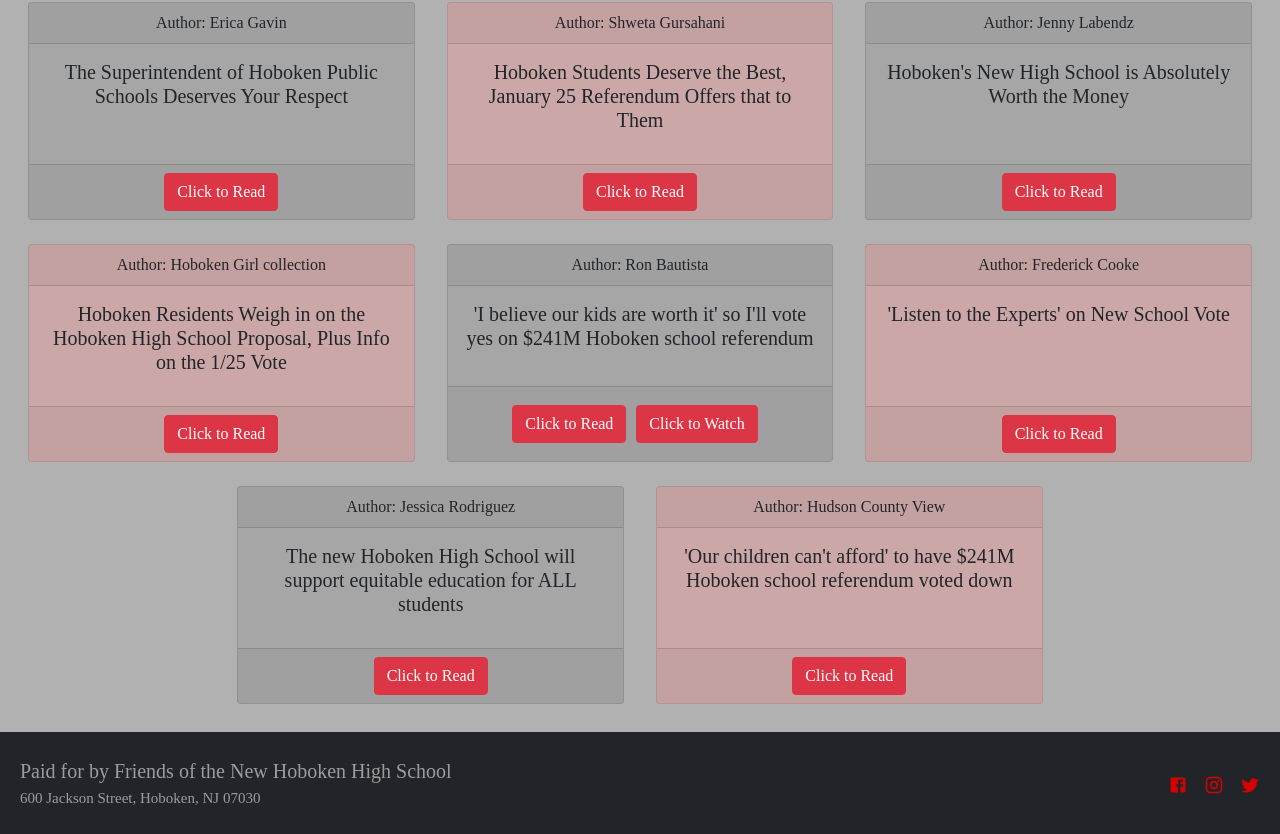
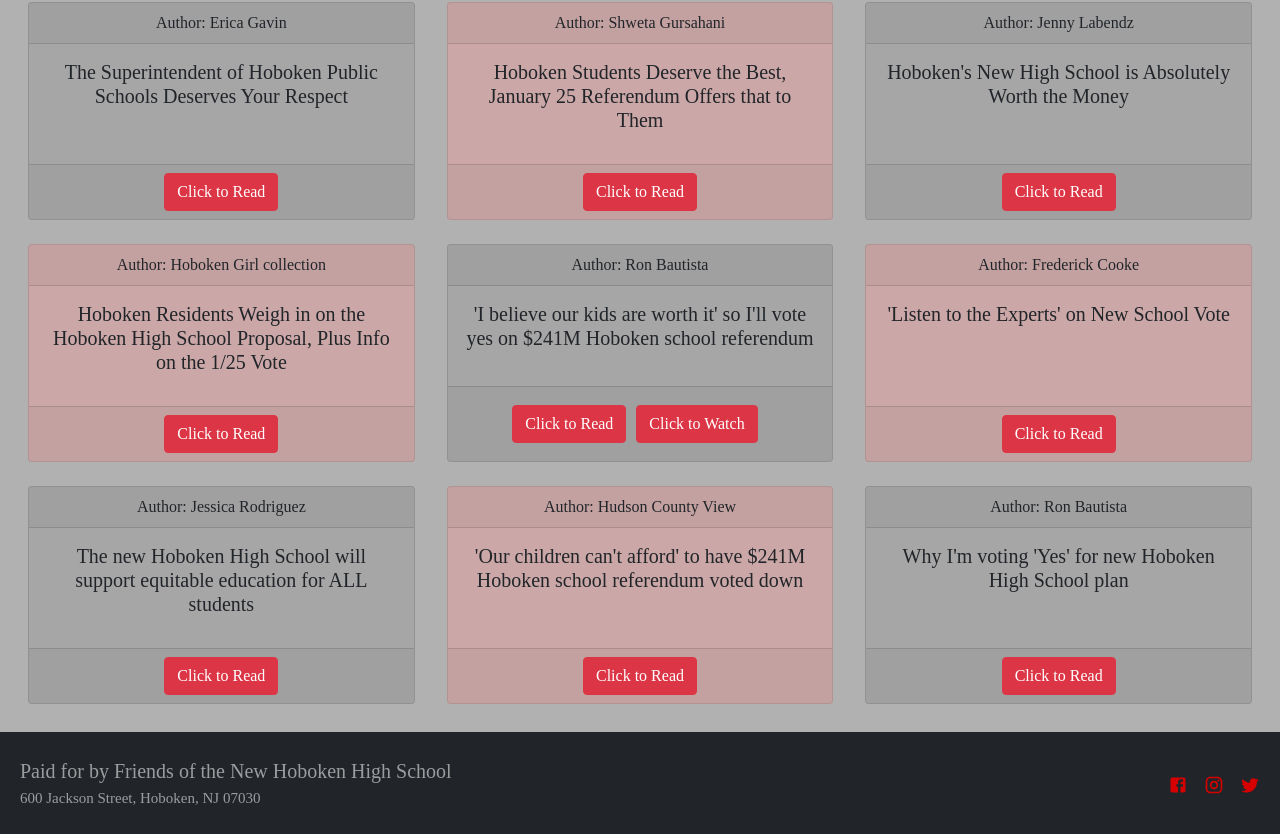
Before and after one commit to elenirotsides/morethanahighschool, a Next.js app: page /op-eds in a window 1280 px wide. Shown: the part 841-1675 px from the top of the page. Built offline with nearby package versions, Linux system fonts and the light colour scheme; a web font is replaced by a local one.

Commit message:
op-ed article

```diff
--- a/pages/op-eds.jsx
+++ b/pages/op-eds.jsx
@@ -43,6 +43,11 @@ const OpEds = () => {
             name: 'Hudson County View',
             title: "'Our children can't afford' to have $241M Hoboken school referendum voted down",
             link: 'https://hudsoncountyview.com/letter-our-children-cant-afford-to-have-241m-hoboken-school-referendum-voted-down/',
+        },
+        {
+            name: 'Ron Bautista',
+            title: "Why I'm voting 'Yes' for new Hoboken High School plan",
+            link: 'https://www.nj.com/opinion/2022/01/why-im-voting-yes-for-new-hoboken-high-school-plan-letter.html',
         },
     ];
 
```
